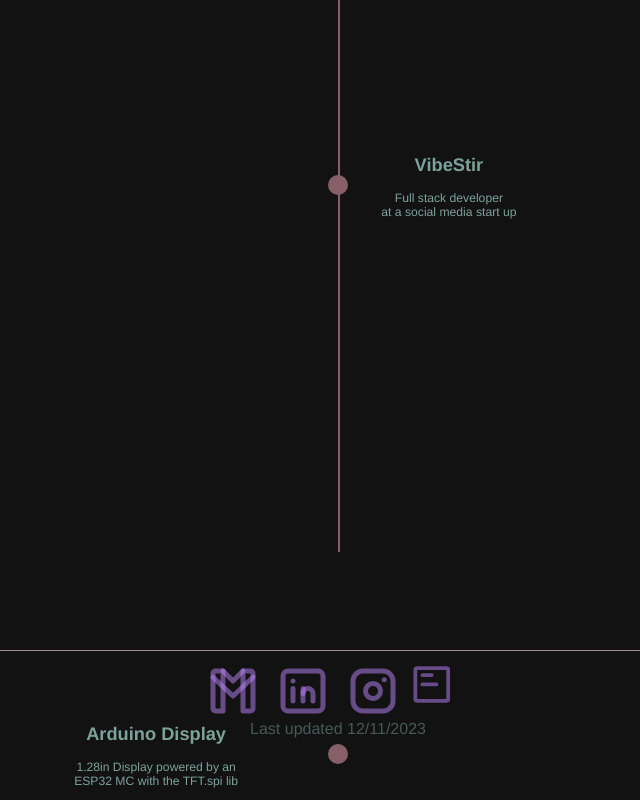
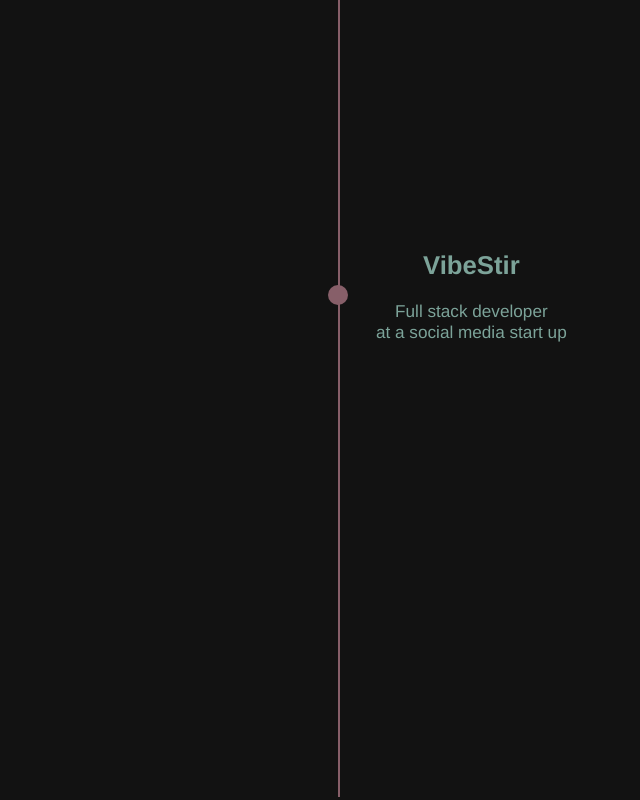
Before and after one commit to mizumisuzu/Xyz, a Vue app: page / in a window 1280 px wide. Shown: the part 220-1020 px from the top of the page, without its empty margins (302-942 px from the left). Built offline with nearby package versions, Linux system fonts and the light colour scheme.

Commit message:
small bug fixes with that timeline resizing based on windows n stuff

```diff
--- a/src/components/HelloWorld.vue
+++ b/src/components/HelloWorld.vue
@@ -253,19 +253,19 @@
 .timeline-item:nth-child(odd) .timeline-content {
   float: right;
   clear: both;
-  margin-left: 24vw; /* adjust as needed */
+  margin-left: calc(80px + 24vw); /* adjust as needed */
   transition: opacity 100s ease-in-out;
   text-align: center;
-  font-size: 0.95vw;
+  font-size:calc(5px + 0.95vw);
 }
 
 .timeline-item:nth-child(even) .timeline-content {
   float: left;
   clear: both;
-  margin-right: 20vw; /* adjust as needed */
+  margin-right: calc(90px + 20vw); /* adjust as needed */
   transition: opacity 100s ease-in-out;
   text-align: center;
-  font-size: 0.95vw;
+  font-size: calc(5px + 0.95vw);
 }
 
 .timeline-content {
```
